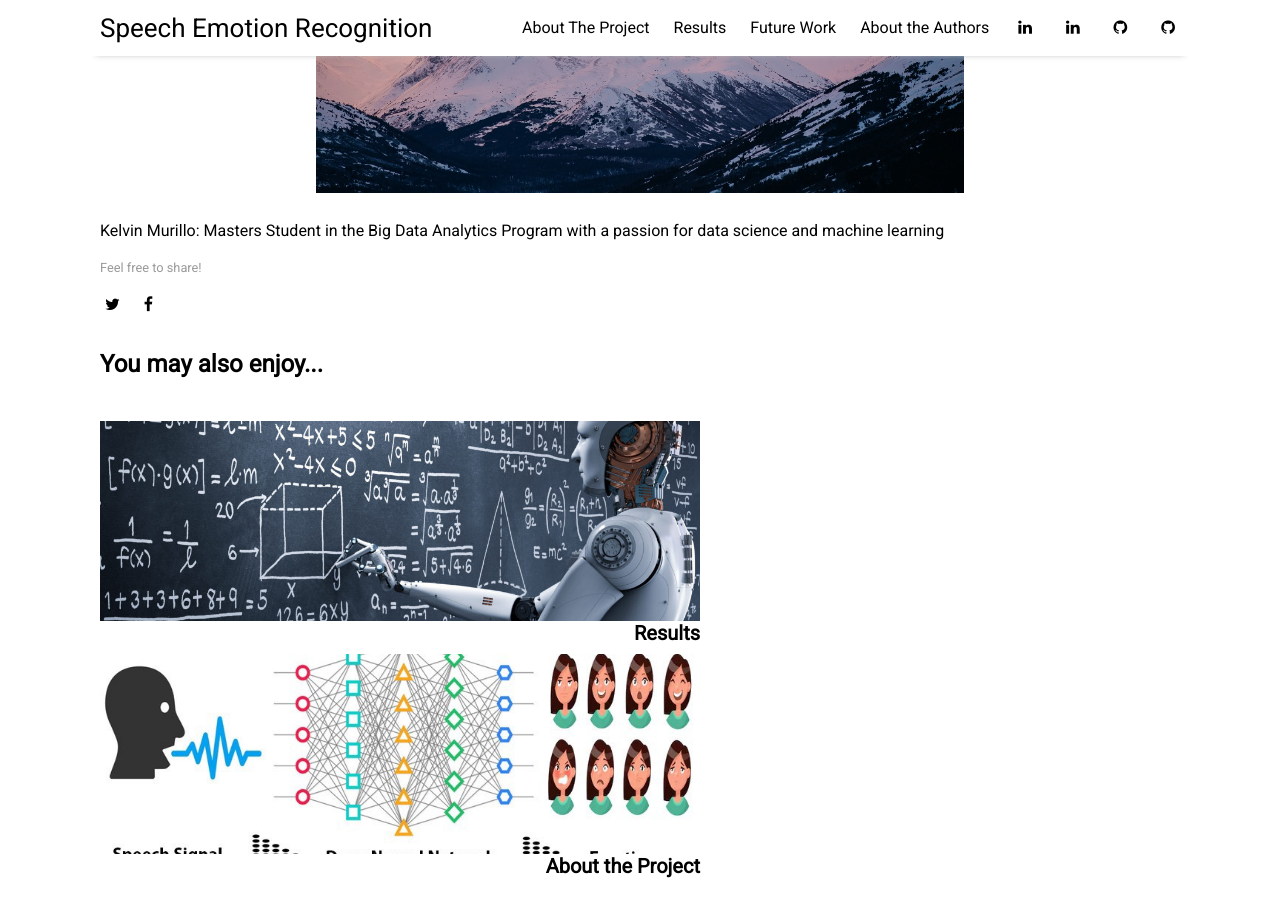
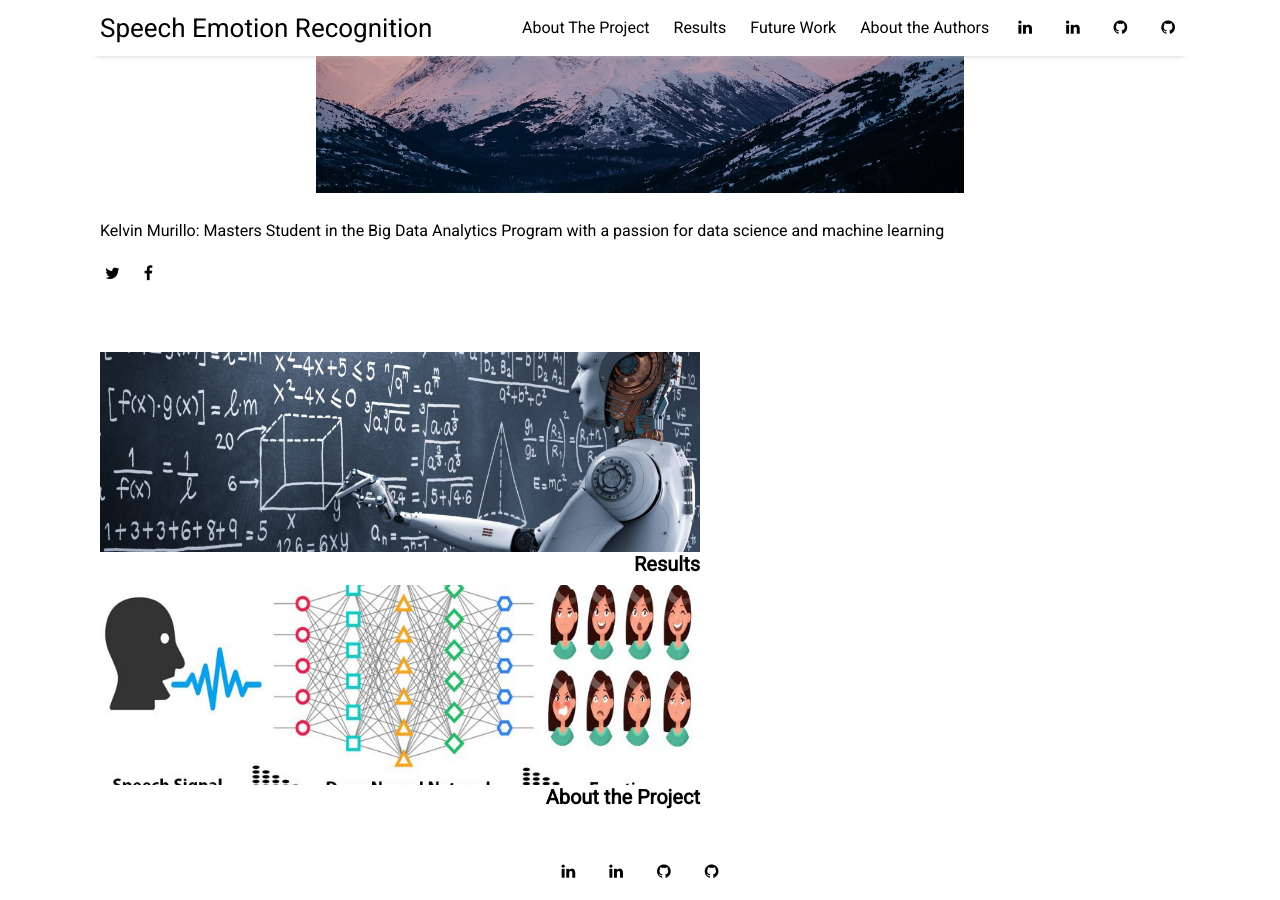
Before and after one commit to kelvinm10/SER_Website, a Jekyll site: the page built from _posts/2022-04-02-about-the-authors.md, in a window 1280 px wide and 900 px high, scrolled down 401 px. Built offline with Jekyll 4.4.1, drawn with Linux system fonts in a browser that asks for light colours; nearby versions of some CDN libraries.

Commit message:
resize cms

```diff
--- a/_data/settings.yml
+++ b/_data/settings.yml
@@ -25,8 +25,6 @@ pagination:
   next_page: 'Newer'
   previous_page: 'Older'
 
-sharing_button_prompt: 'Feel free to share!'
 
-related_posts: 'You may also enjoy...'
 
 post_date_prefix: 'Written on'
```
